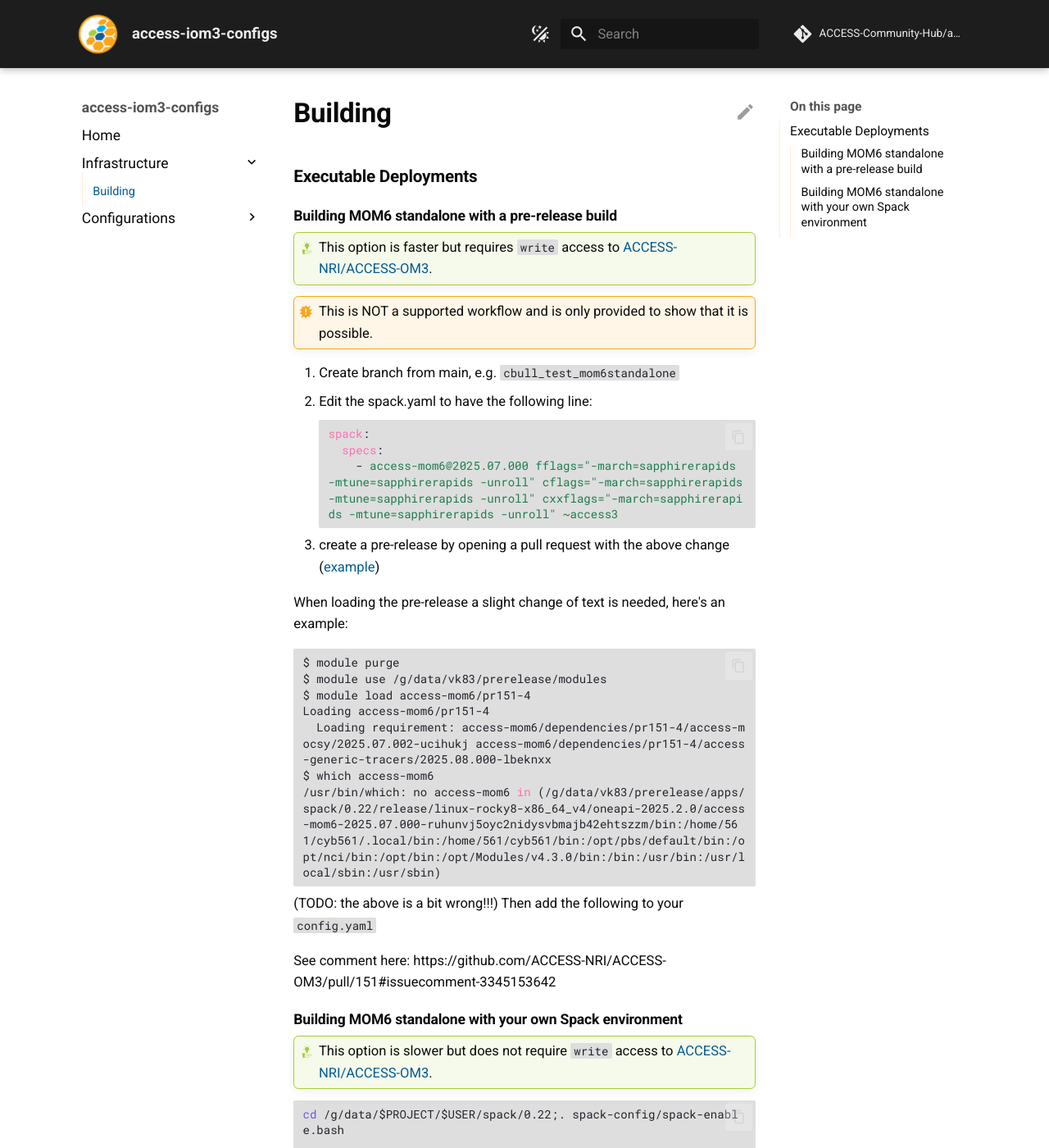
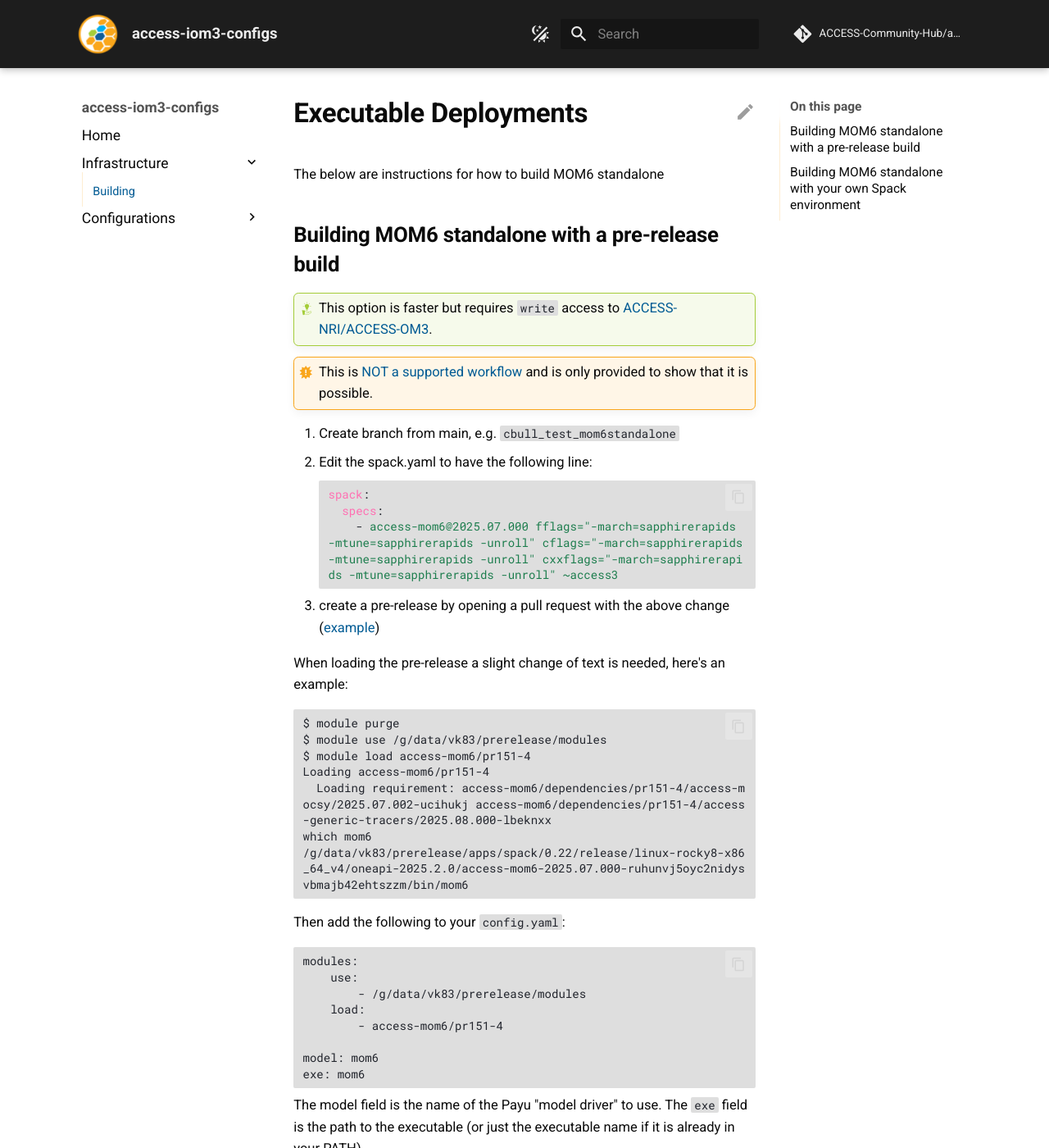
Before and after one commit to ACCESS-Community-Hub/access-iom3-configs, an MkDocs documentation site: the page built from documentation/docs/pages/infrastructure/Building.md, in a window 1280 px wide and 1400 px high. Shown: the whole window at 82% size. Built offline with MkDocs 1.6.1 and Material for MkDocs 9.7.7, drawn with Linux system fonts in a browser that asks for light colours; comment, search, counter and statistics services are not loaded.

Commit message:
some updates to the github workflow

````diff
--- a/documentation/docs/pages/infrastructure/Building.md
+++ b/documentation/docs/pages/infrastructure/Building.md
@@ -1,12 +1,15 @@
 
 
-### Executable Deployments
-#### Building MOM6 standalone with a pre-release build
+# Executable Deployments
+
+The below are instructions for how to build MOM6 standalone
+
+## Building MOM6 standalone with a pre-release build
 !!! tip
     This option is faster but requires `write` access to [ACCESS-NRI/ACCESS-OM3](https://github.com/ACCESS-NRI/ACCESS-OM3).
 
 !!! warning
-    This is NOT a supported workflow and is only provided to show that it is possible.
+    This is [NOT a supported workflow](https://github.com/ACCESS-NRI/ACCESS-OM3/pull/151#issuecomment-3326505434) and is only provided to show that it is possible.
 
 1. Create branch from main, e.g. `cbull_test_mom6standalone`
 1. Edit the spack.yaml to have the following line:
@@ -24,15 +27,24 @@ $ module use /g/data/vk83/prerelease/modules
 $ module load access-mom6/pr151-4
 Loading access-mom6/pr151-4
   Loading requirement: access-mom6/dependencies/pr151-4/access-mocsy/2025.07.002-ucihukj access-mom6/dependencies/pr151-4/access-generic-tracers/2025.08.000-lbeknxx
-$ which access-mom6
-/usr/bin/which: no access-mom6 in (/g/data/vk83/prerelease/apps/spack/0.22/release/linux-rocky8-x86_64_v4/oneapi-2025.2.0/access-mom6-2025.07.000-ruhunvj5oyc2nidysvbmajb42ehtszzm/bin:/home/561/cyb561/.local/bin:/home/561/cyb561/bin:/opt/pbs/default/bin:/opt/nci/bin:/opt/bin:/opt/Modules/v4.3.0/bin:/bin:/usr/bin:/usr/local/sbin:/usr/sbin)
+which mom6
+/g/data/vk83/prerelease/apps/spack/0.22/release/linux-rocky8-x86_64_v4/oneapi-2025.2.0/access-mom6-2025.07.000-ruhunvj5oyc2nidysvbmajb42ehtszzm/bin/mom6
 ```
-(TODO: the above is a bit wrong!!!)
-Then add the following to your `config.yaml`
 
-See comment here: https://github.com/ACCESS-NRI/ACCESS-OM3/pull/151#issuecomment-3345153642
+Then add the following to your `config.yaml`:
+```bash
+modules:
+    use:
+        - /g/data/vk83/prerelease/modules
+    load:
+        - access-mom6/pr151-4
 
-#### Building MOM6 standalone with your own Spack environment
+model: mom6
+exe: mom6
+```
+The model field is the name of the Payu "model driver" to use. The `exe` field is the path to the executable (or just the executable name if it is already in your PATH).
+
+## Building MOM6 standalone with your own Spack environment
 !!! tip
     This option is slower but does not require `write` access to [ACCESS-NRI/ACCESS-OM3](https://github.com/ACCESS-NRI/ACCESS-OM3).
 
````
